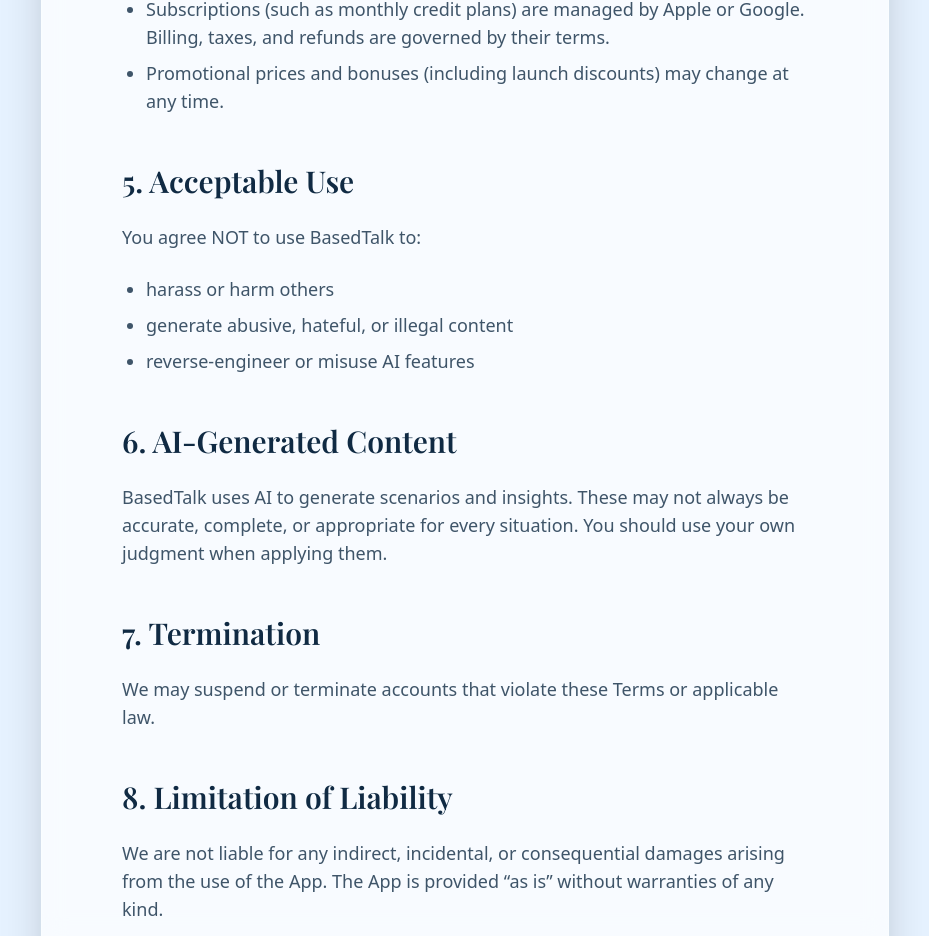
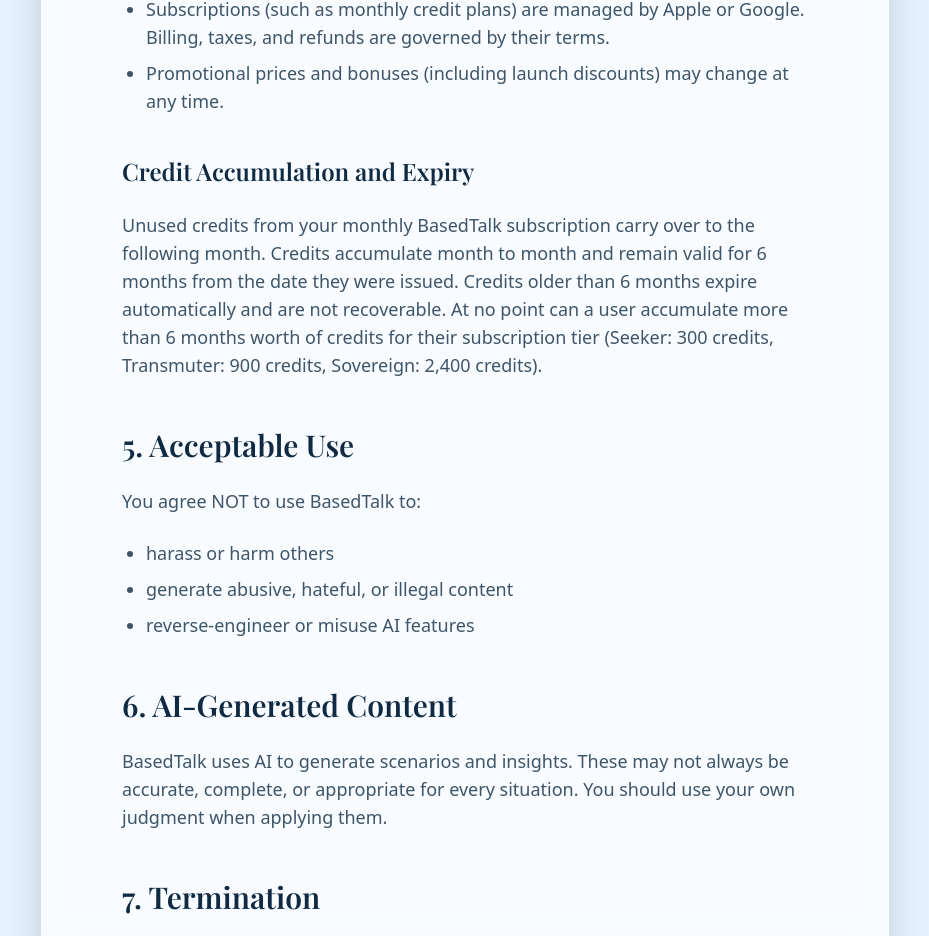
Before and after one commit to HumanBased/humanbased_website, a React (Vite) app: page /apps/basedtalk/terms in a window 1280 px wide. Shown: the part 1314-2250 px from the top of the page, without its empty margins (175-1104 px from the left). Built offline with nearby package versions, Linux system fonts and the light colour scheme; a web font is replaced by a local one.

Commit message:
feat: add credit accumulation and expiry clause to Terms

```diff
--- a/pages/basedtalk/BasedTalkTermsPage.tsx
+++ b/pages/basedtalk/BasedTalkTermsPage.tsx
@@ -41,6 +41,9 @@
                 <li>Subscriptions (such as monthly credit plans) are managed by Apple or Google. Billing, taxes, and refunds are governed by their terms.</li>
                 <li>Promotional prices and bonuses (including launch discounts) may change at any time.</li>
               </ul>
+
+              <h3 className="font-playfair text-xl md:text-2xl font-semibold text-[#102A43] pt-4">Credit Accumulation and Expiry</h3>
+              <p>Unused credits from your monthly BasedTalk subscription carry over to the following month. Credits accumulate month to month and remain valid for 6 months from the date they were issued. Credits older than 6 months expire automatically and are not recoverable. At no point can a user accumulate more than 6 months worth of credits for their subscription tier (Seeker: 300 credits, Transmuter: 900 credits, Sovereign: 2,400 credits).</p>
             </section>
 
             <section className="space-y-6">
```
